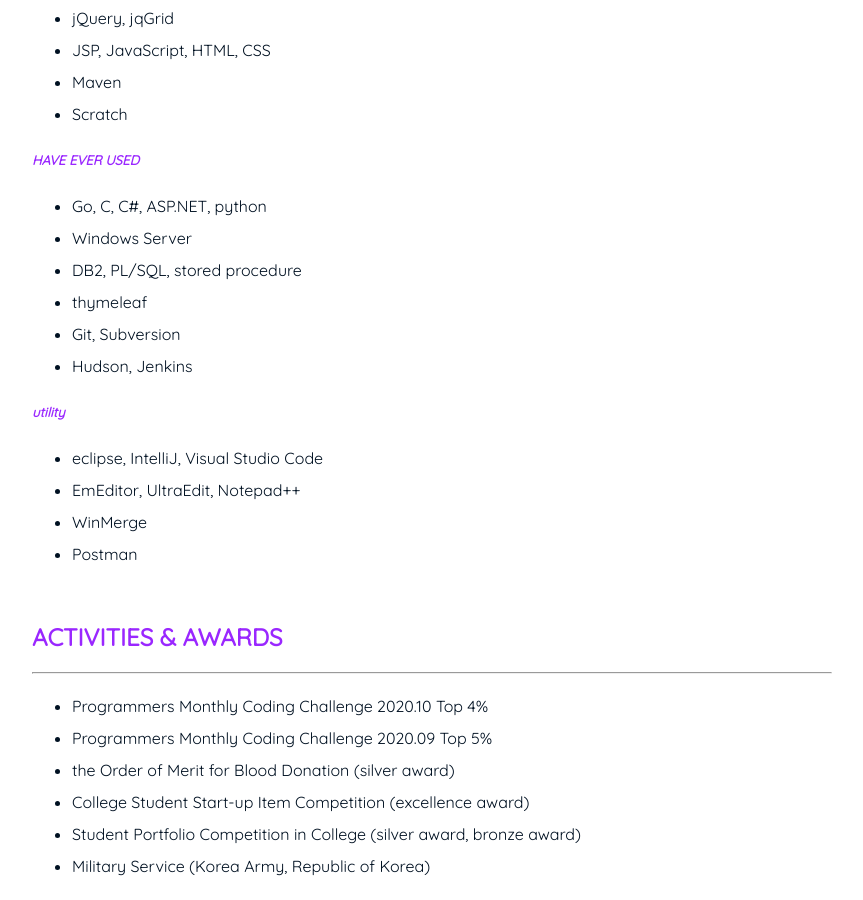
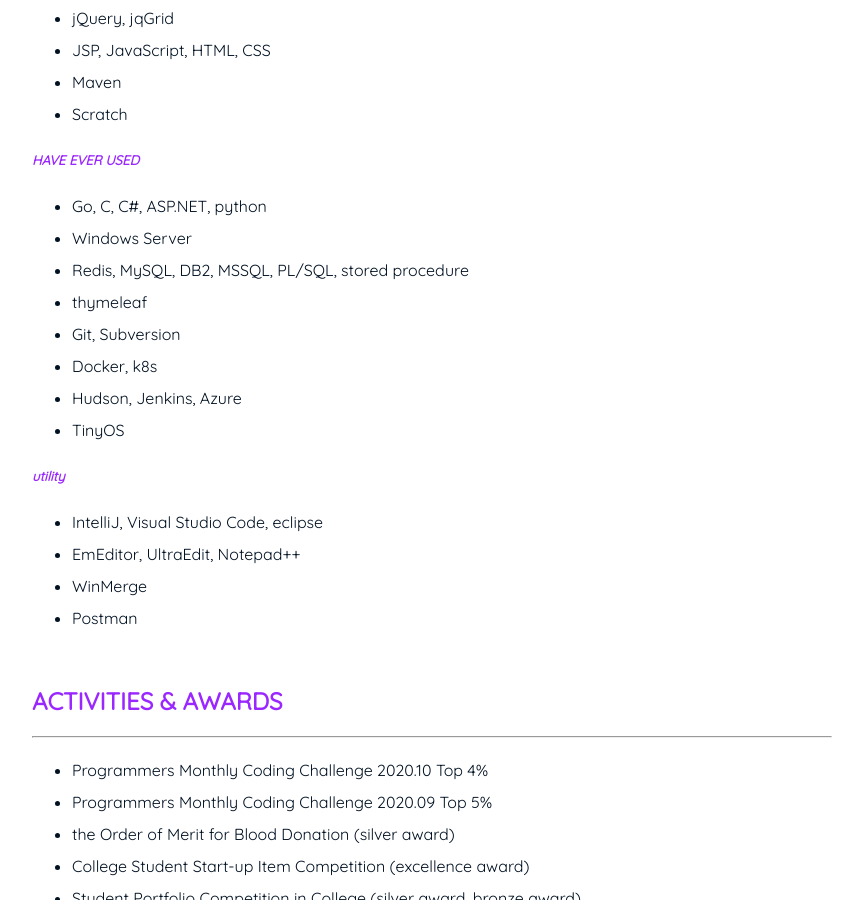
Before and after one commit to nimkoes/portfolio, a Jekyll site: the page built from about.md, in a window 1280 px wide and 900 px high, scrolled down 866 px. Shown: the whole window, without its empty margins (208-1071 px from the left). Built offline with Jekyll 4.4.1, drawn with Linux system fonts in a browser that asks for light colours.

Commit message:
Update about.md

```diff
--- a/about.md
+++ b/about.md
@@ -36,13 +36,15 @@
 ##### ***HAVE EVER USED***
 * Go, C, C#, ASP.NET, python
 * Windows Server
-* DB2, PL/SQL, stored procedure
+* Redis, MySQL, DB2, MSSQL, PL/SQL, stored procedure
 * thymeleaf
 * Git, Subversion
-* Hudson, Jenkins
+* Docker, k8s
+* Hudson, Jenkins, Azure
+* TinyOS
 
 ##### ***utility***
-* eclipse, IntelliJ, Visual Studio Code
+* IntelliJ, Visual Studio Code, eclipse
 * EmEditor, UltraEdit, Notepad++
 * WinMerge
 * Postman
```
